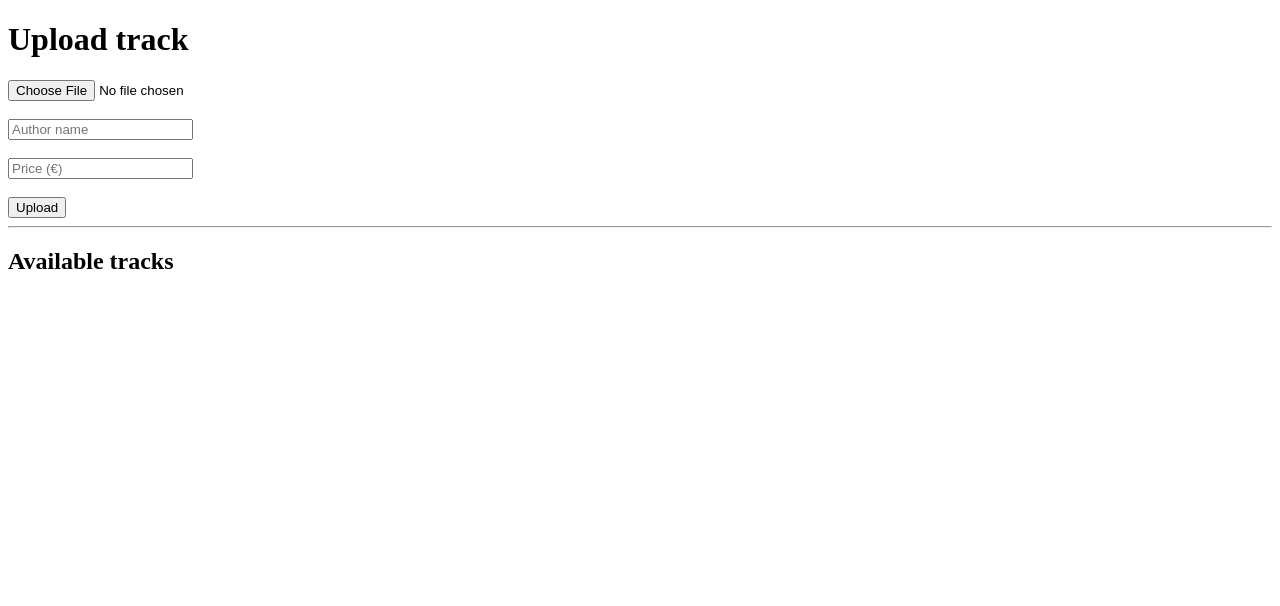
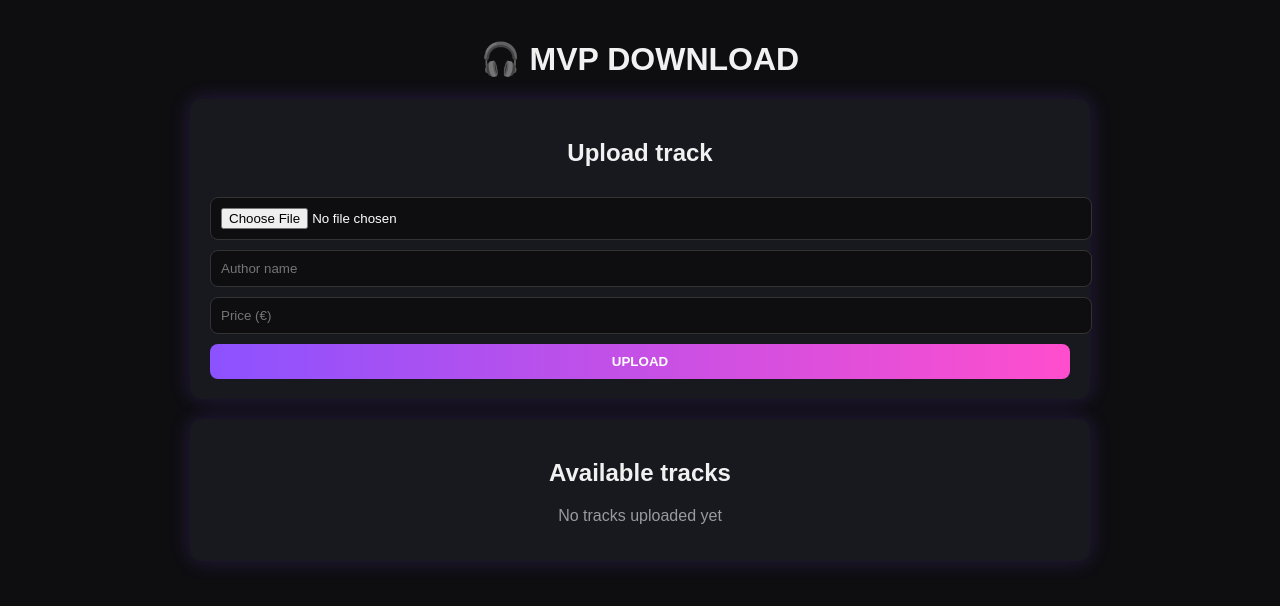
Before and after one commit to luxdj/mvp-download, a Flask app: page / in a window 1280 px wide. Shown: the top 606 px of the page. Run offline with Flask 3, Linux system fonts and the light colour scheme.

Commit message:
index.html

```diff
--- a/templates/index.html
+++ b/templates/index.html
@@ -1,39 +1,101 @@
 <!DOCTYPE html>
 <html>
 <head>
-    <title>MVP Download</title>
+  <title>MVP Download</title>
+
+  <style>
+    body {
+      background: #0e0e11;
+      color: #f1f1f1;
+      font-family: Arial, sans-serif;
+    }
+
+    .container {
+      max-width: 900px;
+      margin: 40px auto;
+    }
+
+    h1, h2 {
+      text-align: center;
+    }
+
+    .card {
+      background: #18181f;
+      padding: 20px;
+      border-radius: 12px;
+      margin-bottom: 20px;
+      box-shadow: 0 0 20px rgba(140,82,255,0.2);
+    }
+
+    input, button {
+      width: 100%;
+      padding: 10px;
+      margin-top: 10px;
+      background: #0e0e11;
+      border: 1px solid #333;
+      color: white;
+      border-radius: 8px;
+    }
+
+    button {
+      background: linear-gradient(90deg, #8c52ff, #ff4ecd);
+      border: none;
+      font-weight: bold;
+      cursor: pointer;
+    }
+
+    button:hover {
+      opacity: 0.85;
+    }
+
+    .track {
+      display: flex;
+      justify-content: space-between;
+      align-items: center;
+    }
+
+    hr {
+      border: 0;
+      border-top: 1px solid #333;
+      margin: 15px 0;
+    }
+  </style>
 </head>
+
 <body>
+<div class="container">
+  <h1>🎧 MVP DOWNLOAD</h1>
 
-<h1>Upload track</h1>
+  <div class="card">
+    <h2>Upload track</h2>
+    <form method="POST" enctype="multipart/form-data">
+      <input type="file" name="file" required>
+      <input type="text" name="author" placeholder="Author name" required>
+      <input type="number" step="0.01" name="price" placeholder="Price (€)" required>
+      <button type="submit">UPLOAD</button>
+    </form>
+  </div>
 
-<form method="POST" enctype="multipart/form-data">
-    <input type="file" name="file" required><br><br>
-    <input type="text" name="author" placeholder="Author name" required><br><br>
-    <input type="number" name="price" placeholder="Price (€)" required><br><br>
-    <button type="submit">Upload</button>
-</form>
+  <div class="card">
+    <h2>Available tracks</h2>
 
-<hr>
+    {% for track in tracks %}
+      <div class="track">
+        <div>
+          <b>{{ track.filename }}</b><br>
+          {{ track.author }} · €{{ track.price }}
+        </div>
+        <a href="/download/{{ track.id }}">
+          <button>Download</button>
+        </a>
+      </div>
+      <hr>
+    {% endfor %}
 
-<h2>Available tracks</h2>
-
-<ul>
-{% for track in tracks %}
-    <li>
-        <b>{{ track.name }}</b><br>
-        Author: {{ track.author }}<br>
-        Price: €{{ track.price }}<br>
-
-        {% if not track.paid %}
-            <a href="/buy/{{ loop.index0 }}">Buy license</a>
-        {% else %}
-            <a href="/download/{{ loop.index0 }}">Download</a>
-        {% endif %}
-    </li>
-    <br>
-{% endfor %}
-</ul>
-
+    {% if tracks|length == 0 %}
+      <p style="text-align:center; opacity:0.6;">No tracks uploaded yet</p>
+    {% endif %}
+  </div>
+</div>
 </body>
 </html>
```
